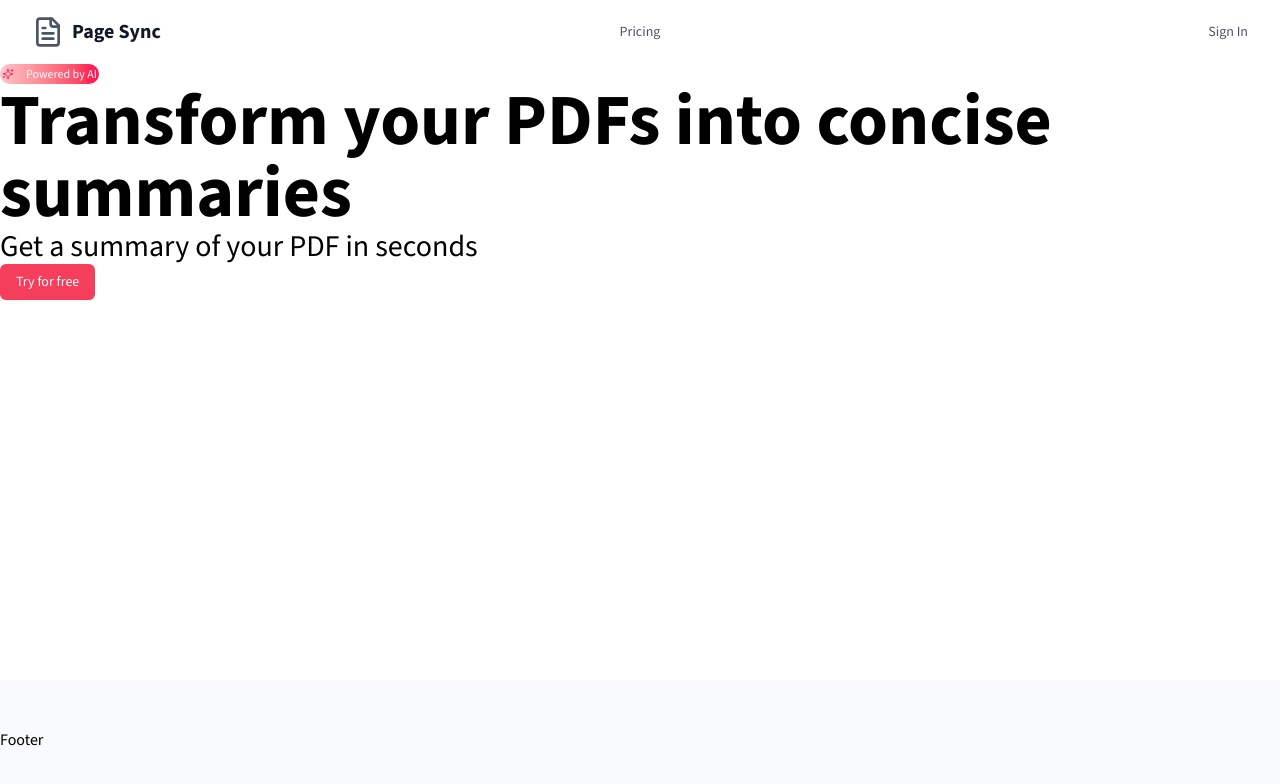
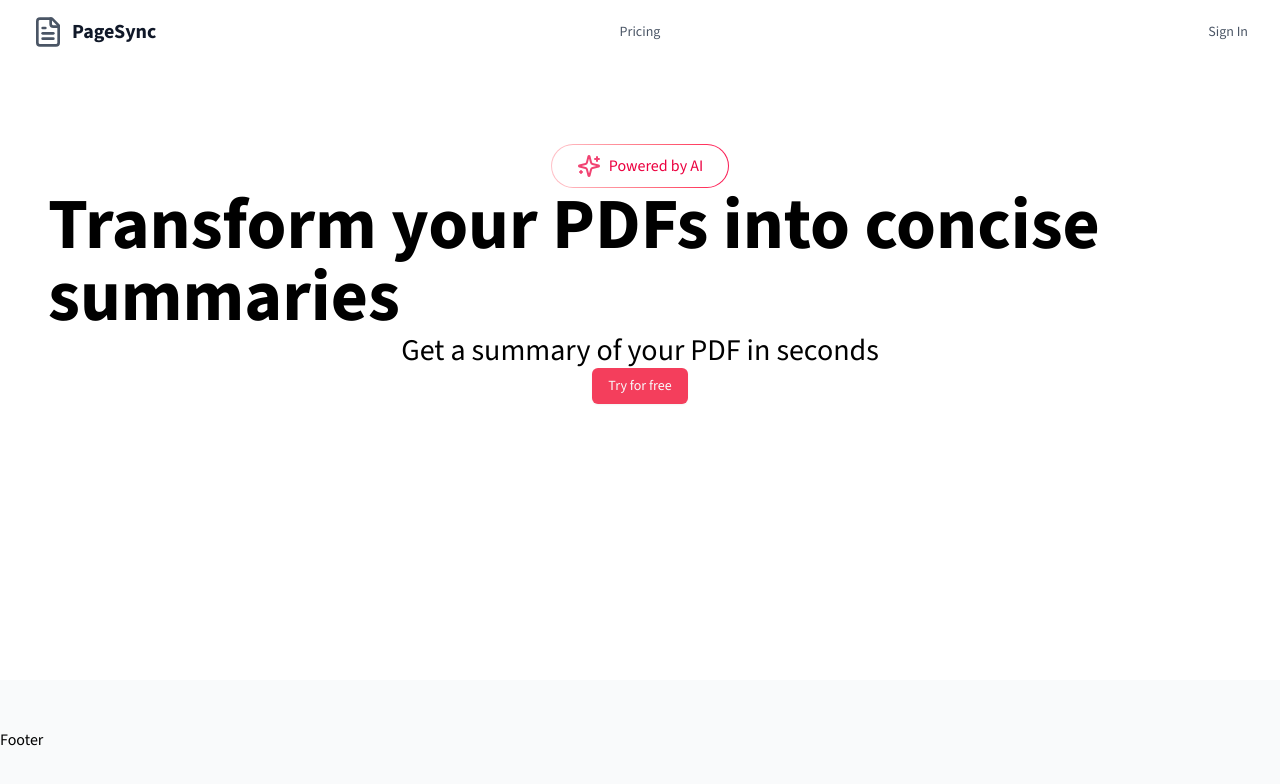
Before and after one commit to Yizhen-Zheng/pagesync, a Next.js app: page / in a window 1280 px wide. Shown: the top 784 px of the page. Built offline with nearby package versions, Linux system fonts and the light colour scheme.

Commit message:
feat: implement badge button in hero section

```diff
--- a/components/common/header.tsx
+++ b/components/common/header.tsx
@@ -9,7 +9,7 @@ export default function Header() {
         <NavLink href="/" className="flex items-center gap-1 lg:gap-2 shrink-0">
           <FileText className="w-5 h-5 lg:w-8 lg:h-8 text-shadow-gray-900 hover:rotate-12 transform transition duration-200 ease-in-out"></FileText>
           <span className="  font-extrabold lg:text-xl text-gray-900">
-            Page Sync
+            PageSync
           </span>
         </NavLink>
       </div>
--- a/components/home/hero-section.tsx
+++ b/components/home/hero-section.tsx
@@ -1,20 +1,24 @@
 import { Button } from "@/components/ui/button";
 import { Sparkles } from "lucide-react";
 import { Badge } from "@/components/ui/badge";
+
 export default function HeroSection() {
   return (
-    <section>
-      <div className="">
-        <div className="flex ">
-          <Badge className="relative p-[1px] overflow-hidden rounded-full bg-linear-to-r from-rose-200 via-rose-500 to-rose-800 animate-gradient-x group">
-            <Sparkles className="w-6 h-6 mr-2 text-rose-600 animate-pulse" />
-            <p>Powered by AI</p>
-          </Badge>
+    <section className="relative mx-auto flex flex-col z-0 items-center justify-center py-16 sm:py-20 lg:pb-28 transition-all animate-in lg:px-12 max-w-7xl">
+      {/* <div className=""> */}
+      <div className="relative p-[1px] overflow-hidden rounded-full bg-linear-to-r from-rose-200 via-rose-500 to-rose-800 animate-gradient-x group">
+        {/* <Badge variant={"secondary"} className="  "> */}
+        {/* seems badge not work */}
+        <div className="inline-flex items-center border focus:outline-none focus:ring-2 focus:ring-ring focus:ring-offset-2 border-transparent text-secondary-foreground hover:bg-secondary/80 relative px-6 py-2 text-base font-medium bg-white rounded-full group-hover:bg-gray-50 transition-colors duration-200">
+          <Sparkles className="w-6 h-6 mr-2 text-rose-600 animate-pulse" />
+          <p className="text-base text-rose-600">Powered by AI</p>
+          {/* </Badge> */}
         </div>
-        <h1>Transform your PDFs into concise summaries</h1>
-        <h2>Get a summary of your PDF in seconds</h2>
-        <Button>Try for free</Button>
       </div>
+      <h1>Transform your PDFs into concise summaries</h1>
+      <h2>Get a summary of your PDF in seconds</h2>
+      <Button>Try for free</Button>
+      {/* </div> */}
     </section>
   );
 }
```
